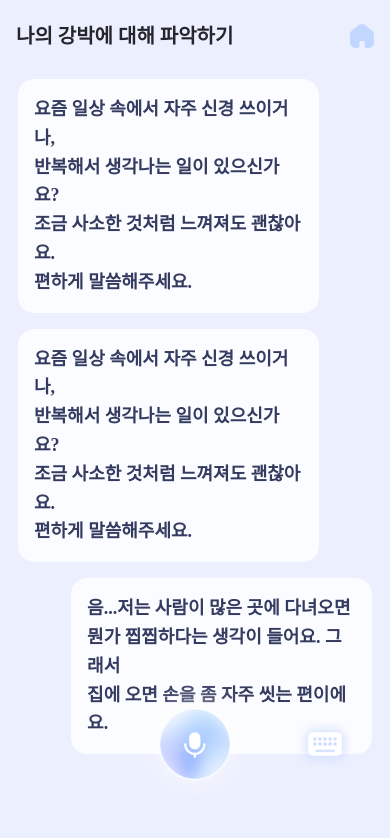
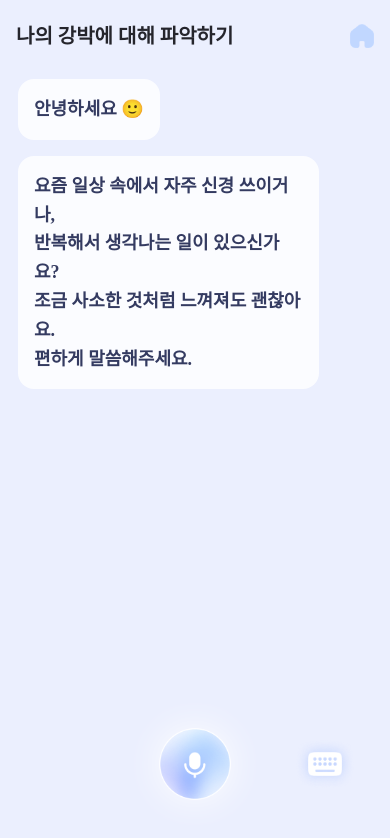
Before and after one commit to mindit-selfcbt/mindit-FE, a React Native app: screen /ocdchat in a window 390 px wide. Shown: the top 838 px of the page. Built offline with nearby package versions, Linux system fonts and the light colour scheme; what react-native-sound would draw is missing.

Commit message:
Feat: ocdchat Keyboard Action

```diff
--- a/package.json
+++ b/package.json
@@ -24,7 +24,8 @@
     "react-native-screens": "^4.13.1",
     "react-native-sound": "^0.13.0",
     "react-native-svg": "^15.12.1",
-    "react-native-video": "^6.17.0"
+    "react-native-video": "^6.17.0",
+    "uuid": "^13.0.0"
   },
   "devDependencies": {
     "@babel/core": "^7.25.2",
--- a/src/components/chatInput.tsx
+++ b/src/components/chatInput.tsx
@@ -9,18 +9,40 @@ import {
   PermissionsAndroid,
   Platform,
   Alert,
+  TextInput,
+  Dimensions,
+  KeyboardAvoidingView,
+  Keyboard, // ✅ 추가
 } from 'react-native';
 import Voice from '@react-native-voice/voice';
 import VoiceIcon from '../assets/img/chat/voicerecognition.png';
 import KeyboardIcon from '../assets/img/chat/keyboard.png';
+import SendIcon from '../assets/img/chat/send.png';
+import MicIcon from '../assets/icon/micIcon.png';
 
-const ChatInput = ({ onKeyboardPress, onSendText }) => {
+const windowWidth = Dimensions.get('window').width;
+
+const ChatInput = ({ onSendText }) => {
   const [isRecording, setIsRecording] = useState(false);
+  const [isKeyboardOpen, setIsKeyboardOpen] = useState(false);
+  const [inputText, setInputText] = useState('');
+  const [keyboardVisible, setKeyboardVisible] = useState(false); // ✅ 추가
   const scaleAnim = useRef(new Animated.Value(1)).current;
 
-  console.log('ChatInput 렌더링됨, Voice:', Voice);
+  // ✅ 키보드 상태 감지
+  useEffect(() => {
+    const showSub = Keyboard.addListener('keyboardDidShow', () =>
+      setKeyboardVisible(true),
+    );
+    const hideSub = Keyboard.addListener('keyboardDidHide', () =>
+      setKeyboardVisible(false),
+    );
+    return () => {
+      showSub.remove();
+      hideSub.remove();
+    };
+  }, []);
 
-  // ⚡ Android 권한 요청
   const requestRecordPermission = async () => {
     if (Platform.OS === 'android') {
       try {
@@ -34,110 +56,108 @@ const ChatInput = ({ onKeyboardPress, onSendText }) => {
             buttonPositive: '허용',
           },
         );
-        console.log('권한 요청 결과:', granted);
         return granted === PermissionsAndroid.RESULTS.GRANTED;
       } catch (err) {
         console.warn('권한 요청 예외:', err);
         return false;
       }
     }
-    return true; // iOS는 Info.plist에서 권한 설정 필요
+    return true;
   };
 
-  useEffect(() => {
-    console.log('Voice 이벤트 등록 시도');
-
-    Voice.onSpeechResults = event => {
-      console.log('onSpeechResults 호출, event:', event);
-      const text = event.value?.[0];
-      if (text) {
-        console.log('인식된 텍스트:', text);
-        onSendText(text);
-      }
-    };
-
-    Voice.onSpeechError = event => {
-      console.log('onSpeechError 호출, event:', event);
-      setIsRecording(false);
-      Alert.alert(
-        '음성 인식 오류',
-        event.error?.message || '오류가 발생했습니다.',
-      );
-    };
-
-    return () => {
-      console.log('Voice 이벤트 해제');
-      Voice.destroy().then(() => Voice.removeAllListeners());
-    };
-  }, []);
-
-  // 🔹 녹음 중 애니메이션
-  useEffect(() => {
-    if (isRecording) {
-      Animated.loop(
-        Animated.sequence([
-          Animated.timing(scaleAnim, {
-            toValue: 1.2,
-            duration: 500,
-            useNativeDriver: true,
-            easing: Easing.ease,
-          }),
-          Animated.timing(scaleAnim, {
-            toValue: 1,
-            duration: 500,
-            useNativeDriver: true,
-            easing: Easing.ease,
-          }),
-        ]),
-      ).start();
-    } else {
-      scaleAnim.setValue(1);
-    }
-  }, [isRecording]);
-
-  // 🔹 녹음 시작
   const startRecording = async () => {
-    console.log('녹음 시작 시도');
-
-    if (!Voice || !Voice.isAvailable) {
-      console.log('Voice 모듈이 로드되지 않았거나 사용 불가');
-      Alert.alert('오류', 'Voice 모듈이 아직 준비되지 않았습니다.');
-      return;
-    }
-
     const available = await Voice.isAvailable();
-    console.log('Voice 사용 가능 여부:', available);
     if (!available) return;
 
     const hasPermission = await requestRecordPermission();
     if (!hasPermission) return;
 
     try {
-      console.log('Voice.start 호출 전');
       await Voice.start('ko-KR');
       setIsRecording(true);
-      console.log('Voice.start 호출 성공, 녹음 시작됨');
     } catch (e) {
-      console.log('Voice Start Error:', e);
       Alert.alert('음성 인식 시작 오류', e.message || e.toString());
     }
   };
 
-  // 🔹 녹음 종료
   const stopRecording = async () => {
-    console.log('녹음 종료 시도');
     try {
       await Voice.stop();
       setIsRecording(false);
-      console.log('Voice.stop 호출 성공, 녹음 종료됨');
     } catch (e) {
-      console.log('Voice Stop Error:', e);
       Alert.alert('음성 인식 종료 오류', e.message || e.toString());
     }
   };
 
+  const handleSendPress = () => {
+    if (inputText.trim()) {
+      onSendText(inputText.trim());
+      setInputText('');
+    }
+  };
+
+  const toggleKeyboardMode = () => {
+    setIsKeyboardOpen(prev => !prev);
+  };
+
+  // ⚡ Keyboard 모드
+  if (isKeyboardOpen) {
+    return (
+      <KeyboardAvoidingView
+        style={[
+          styles.keyboardAvoidContainer,
+          !keyboardVisible && { flex: 0 }, // ✅ 키보드가 내려가면 여백 제거
+        ]}
+        behavior="position"
+        keyboardVerticalOffset={40}
+      >
+        <View style={styles.chatBarWrapper}>
+          <View style={styles.chatBar}>
+            <TouchableOpacity
+              onPress={toggleKeyboardMode}
+              style={styles.micButton}
+            >
+              <Image source={MicIcon} style={styles.micIcon} />
+            </TouchableOpacity>
+
+            <TextInput
+              style={styles.textInput}
+              value={inputText}
+              onChangeText={setInputText}
+              placeholder="메시지를 입력하세요..."
+              placeholderTextColor="#9DA4B0"
+              returnKeyType="send"
+              onSubmitEditing={handleSendPress}
+              blurOnSubmit={false}
+              autoFocus
+            />
+
+            <TouchableOpacity
+              onPress={handleSendPress}
+              style={styles.sendButton}
+              disabled={!inputText.trim()}
+            >
+              <Image
+                source={SendIcon}
+                style={[
+                  styles.sendIcon,
+                  {
+                    opacity: inputText.trim() ? 1 : 0.5,
+                    width: 30,
+                    height: 30,
+                  },
+                ]}
+              />
+            </TouchableOpacity>
+          </View>
+        </View>
+      </KeyboardAvoidingView>
+    );
+  }
+
+  // ⚡ 음성 모드
   return (
-    <View style={styles.inputWrap}>
+    <View style={styles.inputWrapVoice}>
       <TouchableOpacity
         onPress={isRecording ? stopRecording : startRecording}
         style={styles.voiceButton}
@@ -147,18 +167,23 @@ const ChatInput = ({ onKeyboardPress, onSendText }) => {
           style={[styles.voiceIcon, { transform: [{ scale: scaleAnim }] }]}
         />
       </TouchableOpacity>
-      <TouchableOpacity onPress={onKeyboardPress} style={styles.keyboardButton}>
+
+      <TouchableOpacity
+        onPress={toggleKeyboardMode}
+        style={styles.keyboardButton}
+      >
         <Image source={KeyboardIcon} style={styles.keyboardIcon} />
       </TouchableOpacity>
     </View>
   );
 };
 
+// ⚡ 스타일 정의
 const styles = StyleSheet.create({
-  inputWrap: {
+  inputWrapVoice: {
     width: '100%',
     position: 'absolute',
-    bottom: 20,
+    bottom: 0, // 기존 20 → 살짝 내려감
     flexDirection: 'row',
     justifyContent: 'center',
     alignItems: 'center',
@@ -175,6 +200,68 @@ const styles = StyleSheet.create({
     marginLeft: 20,
   },
   keyboardIcon: { width: 60, height: 60, resizeMode: 'contain' },
+
+  keyboardAvoidContainer: {
+    flex: 1,
+    justifyContent: 'flex-end',
+    backgroundColor: 'transparent',
+  },
+
+  chatBarWrapper: {
+    position: 'absolute',
+    bottom: -32,
+    width: '100%',
+    alignItems: 'center',
+    justifyContent: 'center',
+  },
+
+  chatBar: {
+    flexDirection: 'row',
+    alignItems: 'center',
+    width: windowWidth - 32,
+    maxWidth: 380,
+    height: 60,
+    paddingVertical: 8,
+    paddingHorizontal: 4,
+    borderRadius: 40,
+    borderWidth: 1,
+    borderColor: '#FFF',
+    backgroundColor: '#FFF',
+    shadowColor: '#000',
+    shadowOffset: { width: 0, height: 4 },
+    shadowOpacity: 0.07,
+    shadowRadius: 12,
+    elevation: 4,
+    gap: 8,
+  },
+  micButton: {
+    width: 60,
+    height: 60,
+    justifyContent: 'center',
+    alignItems: 'center',
+  },
+  micIcon: {
+    width: 60,
+    height: 60,
+    resizeMode: 'contain',
+  },
+  textInput: {
+    flex: 1,
+    height: 60,
+    paddingVertical: 0,
+    paddingHorizontal: 0,
+    fontSize: 16,
+    color: '#343B61',
+  },
+  sendButton: {
+    paddingHorizontal: 12,
+    height: '100%',
+    justifyContent: 'center',
+    alignItems: 'center',
+  },
+  sendIcon: {
+    resizeMode: 'contain',
+  },
 });
 
 export default ChatInput;
--- a/src/components/chatmessageList.tsx
+++ b/src/components/chatmessageList.tsx
@@ -1,34 +1,21 @@
-import React, { useEffect, useRef, useState } from 'react';
+import React, { useRef, useEffect } from 'react';
 import { FlatList, View, Text, StyleSheet } from 'react-native';
 
-const MESSAGE_DELAY = 2000;
+const ChatMessageList = ({ messages, style }) => {
+  const flatListRef = useRef(null);
 
-const ChatMessageList = ({ messages }) => {
-  const [visibleMessages, setVisibleMessages] = useState([]);
-  const flatListRef = useRef(null);
-  const timeoutRef = useRef();
-
+  // ✅ 새 메시지가 추가될 때 자동으로 맨 아래로 스크롤
   useEffect(() => {
-    setVisibleMessages([]);
-    if (Array.isArray(messages) && messages.length > 0) {
-      let i = 0;
-      function addMsg() {
-        setVisibleMessages(prev => [...prev, messages[i]]);
-        i++;
-        if (i < messages.length) {
-          timeoutRef.current = setTimeout(addMsg, MESSAGE_DELAY);
+    if (flatListRef.current && messages.length > 0) {
+      flatListRef.current.scrollToEnd({ animated: true });
     }
-      }
-      addMsg();
-    }
-    return () => clearTimeout(timeoutRef.current);
   }, [messages]);
 
-  useEffect(() => {
-    if (flatListRef.current && visibleMessages.length > 0) {
+  const handleContentSizeChange = () => {
+    if (flatListRef.current) {
       flatListRef.current.scrollToEnd({ animated: true });
     }
-  }, [visibleMessages]);
+  };
 
   const renderItem = ({ item }) => (
     <View
@@ -37,43 +24,66 @@ const ChatMessageList = ({ messages }) => {
         item.from === 'User' ? styles.userBubble : styles.aiBubble,
       ]}
     >
-      <Text style={styles.messageText}>{item.text}</Text>
+      <Text
+        style={[styles.messageText, item.from === 'User' && styles.userText]}
+      >
+        {item.text}
+      </Text>
     </View>
   );
 
   return (
+    <View style={[{ flex: 1 }, style]}>
       <FlatList
         ref={flatListRef}
+        style={styles.flatList}
         contentContainerStyle={styles.flatListPadding}
-      data={visibleMessages}
+        data={messages}
         renderItem={renderItem}
-      keyExtractor={(item, index) => index.toString()}
+        keyExtractor={(item, index) =>
+          item.id ? item.id.toString() : index.toString()
+        }
         showsVerticalScrollIndicator={false}
+        onContentSizeChange={handleContentSizeChange}
+        // ⚡ 새로운 메시지가 추가되면 하단 자동 스크롤
+        onLayout={handleContentSizeChange}
       />
+    </View>
   );
 };
 
 const styles = StyleSheet.create({
+  flatList: {
+    flex: 1, // FlatList가 부모를 채우도록
+  },
   flatListPadding: {
     paddingHorizontal: 18,
     paddingTop: 20,
-    paddingBottom: 220, // ChatInput와 겹치지 않도록 충분한 여백
+    paddingBottom: 20,
   },
   messageBubble: {
     marginVertical: 8,
     padding: 16,
     borderRadius: 16,
-    backgroundColor: 'rgba(255,255,255,0.80)',
     maxWidth: '85%',
   },
-  aiBubble: { alignSelf: 'flex-start' },
-  userBubble: { alignSelf: 'flex-end' },
+  aiBubble: {
+    alignSelf: 'flex-start',
+    backgroundColor: 'rgba(255,255,255,0.80)',
+  },
+  userBubble: {
+    alignSelf: 'flex-end',
+    backgroundColor: '#6289E8',
+  },
   messageText: {
-    color: '#343B61',
     fontFamily: 'Pretendard',
     fontSize: 18,
     fontWeight: '600',
     lineHeight: 28.8,
+    color: '#343B61',
+  },
+  userText: {
+    color: '#FFFFFF',
   },
 });
 
--- a/src/screens/chat/ocdchatScreen.tsx
+++ b/src/screens/chat/ocdchatScreen.tsx
@@ -5,22 +5,62 @@ import ChatInput from '../../components/chatInput';
 import { ocddummyMessages } from '../../data/ocddummyMessages';
 import MainIcon from '../../assets/icon/mainIcon.png';
 
+// 초기 메시지 설정은 동일
+const initialMessages = ocddummyMessages.filter(m => m.auto).slice(0, 2);
+
 const OcdChatScreen = ({ navigation }) => {
-  const [messages, setMessages] = useState(ocddummyMessages);
+  // ... (state 및 handleMainPress, handleSendText 함수는 동일) ...
+  const [messages, setMessages] = useState(initialMessages);
+  const [nextAiResponseIndex, setNextAiResponseIndex] = useState(2);
 
   const handleMainPress = () => {
     navigation.navigate('main');
   };
 
-  // ChatInput에서 전달받은 텍스트를 메시지 상태에 추가
   const handleSendText = (text: string) => {
-    setMessages(prev => [
-      ...prev,
-      { id: prev.length + 1, text, type: 'user', from: 'User' },
-    ]);
+    // 1. 사용자 메시지 추가
+    const newUserMessage = {
+      id: (messages.length + 1).toString(),
+      text,
+      type: 'user',
+      from: 'User',
+      auto: false,
+    };
+    setMessages(prevMessages => [...prevMessages, newUserMessage]);
+
+    // 2. Mock AI 응답 찾기 및 추가
+    const nextAiIndex = ocddummyMessages.findIndex(
+      (msg, index) => index >= nextAiResponseIndex && msg.from === 'AI',
+    );
+
+    if (nextAiIndex !== -1) {
+      const nextAiMessage = ocddummyMessages[nextAiIndex];
+
+      setTimeout(() => {
+        setMessages(prevMessages => [
+          ...prevMessages,
+          {
+            ...nextAiMessage,
+            id: (prevMessages.length + 2).toString(),
+            auto: false,
+          },
+        ]);
+
+        const nextUserIndex = ocddummyMessages.findIndex(
+          (msg, index) => index > nextAiIndex && msg.from === 'User',
+        );
+
+        if (nextUserIndex !== -1) {
+          setNextAiResponseIndex(nextUserIndex);
+        } else {
+          setNextAiResponseIndex(ocddummyMessages.length);
+        }
+      }, 1000);
+    }
   };
 
   return (
+    // ⚡ container에 flex: 1을 유지하고, 내부 요소를 수직 배치합니다.
     <View style={styles.container}>
       {/* 헤더 */}
       <View style={styles.headerRow}>
@@ -30,11 +70,11 @@ const OcdChatScreen = ({ navigation }) => {
         </TouchableOpacity>
       </View>
 
-      {/* 메시지 리스트 */}
-      <ChatMessageList messages={messages} />
+      {/* ⚡ 메시지 리스트: flex: 1을 주어 남은 공간을 모두 차지하게 합니다. */}
+      <ChatMessageList messages={messages} style={styles.messageList} />
 
-      {/* 입력창 */}
-      <ChatInput onKeyboardPress={() => {}} onSendText={handleSendText} />
+      {/* ⚡ ChatInput: 이제 absolute가 아니므로 목록 바로 아래에 배치됩니다. */}
+      <ChatInput onSendText={handleSendText} />
     </View>
   );
 };
@@ -43,7 +83,7 @@ const styles = StyleSheet.create({
   container: {
     flex: 1,
     backgroundColor: '#EBEFFE',
-    justifyContent: 'flex-end',
+    // ⚡ justifyContent: 'flex-end' 제거, flex: 1로 전체를 채우게 변경
   },
   headerRow: {
     flexDirection: 'row',
@@ -62,6 +102,9 @@ const styles = StyleSheet.create({
     fontWeight: '800',
   },
   mainIcon: { width: 26, height: 26, marginLeft: 8, resizeMode: 'contain' },
+  messageList: {
+    flex: 1, // ChatMessageList에도 flex: 1을 적용합니다.
+  },
 });
 
 export default OcdChatScreen;
```
Also changed, not shown: 1 other file (tests, documents, lock files or other folders). Lines whose indentation alone changed are shown as unchanged.
